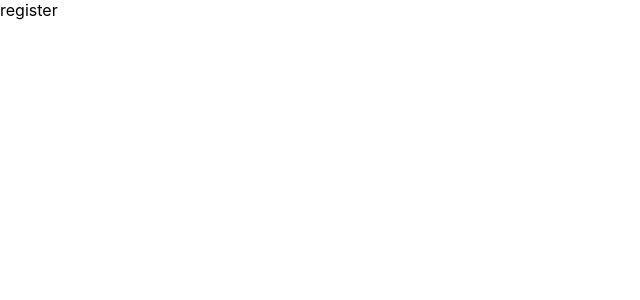
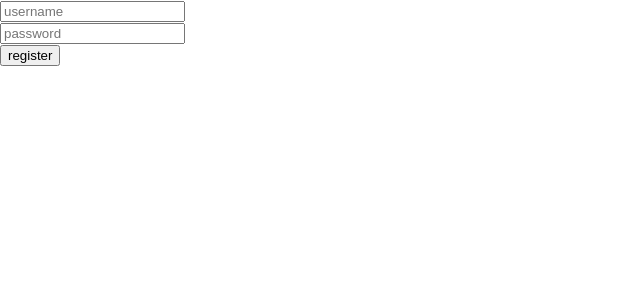
Before and after one commit to sing3demons/next-stock-2022, a Next.js app: page /register in a window 1280 px wide. Shown: the top 300 px of the page, without its empty margins (0-640 px from the left). Built offline with nearby package versions, Linux system fonts and the light colour scheme.

Commit message:
plain formik usage

```diff
--- a/pages/register.tsx
+++ b/pages/register.tsx
@@ -1,9 +1,27 @@
+import { Formik } from 'formik'
 import React from 'react'
 
 type Props = {}
 
+interface RegisterForm {
+  username: string
+  password: string
+}
+
 export default function register({}: Props) {
   return (
-    <div>register</div>
+    <div>
+      <Formik initialValues={{ username: '', password: '' }} onSubmit={v => console.log(v)}>
+        {({ handleChange, values, handleSubmit }) => (
+          <form onSubmit={handleSubmit}>
+            <input type="text" id="username" onChange={handleChange} value={values.username} placeholder="username" />
+            <br />
+            <input type="text" id="password" onChange={handleChange} value={values.username} placeholder="password" />
+            <br />
+            <button>register</button>
+          </form>
+        )}
+      </Formik>
+    </div>
   )
 }
```
Also changed, not shown: components/Layout/Layout.tsx (+6 -6 lines), package.json (+7 -0 lines), 2 other files (tests, documents, lock files or other folders).
